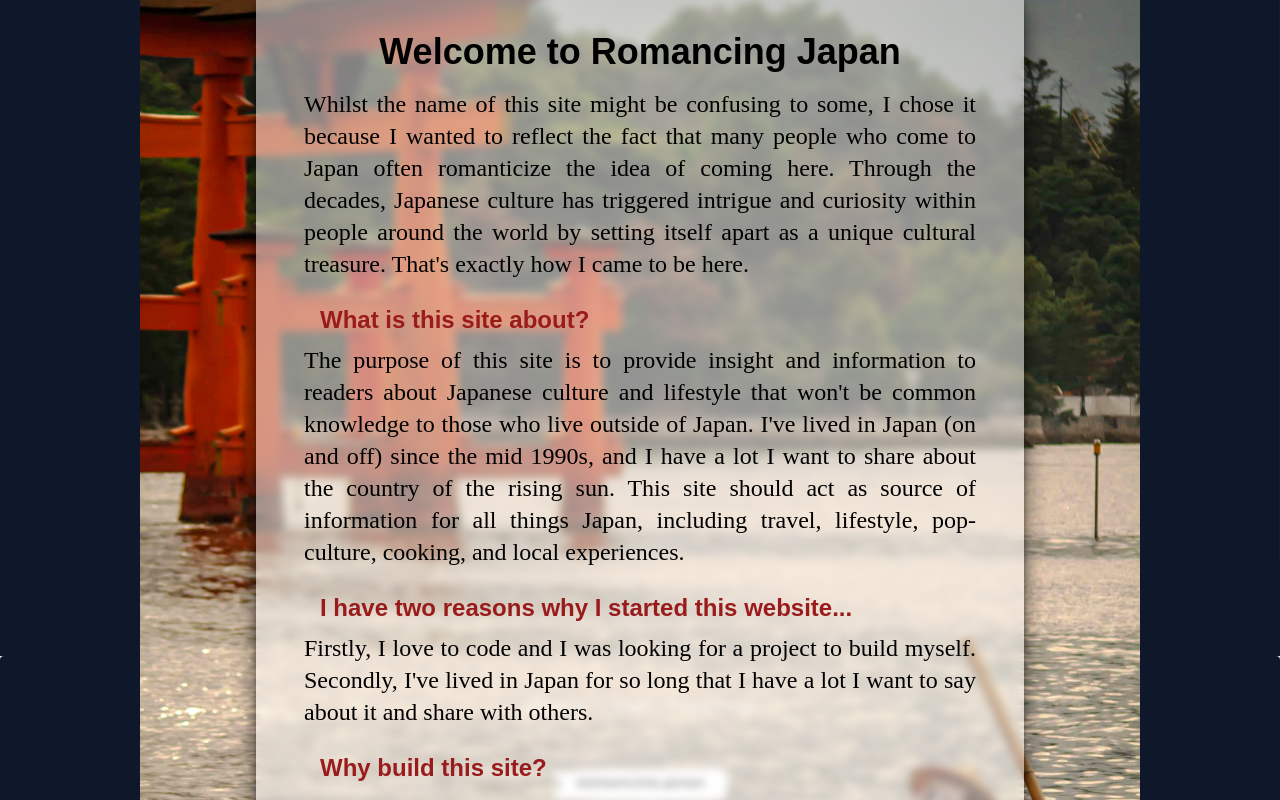
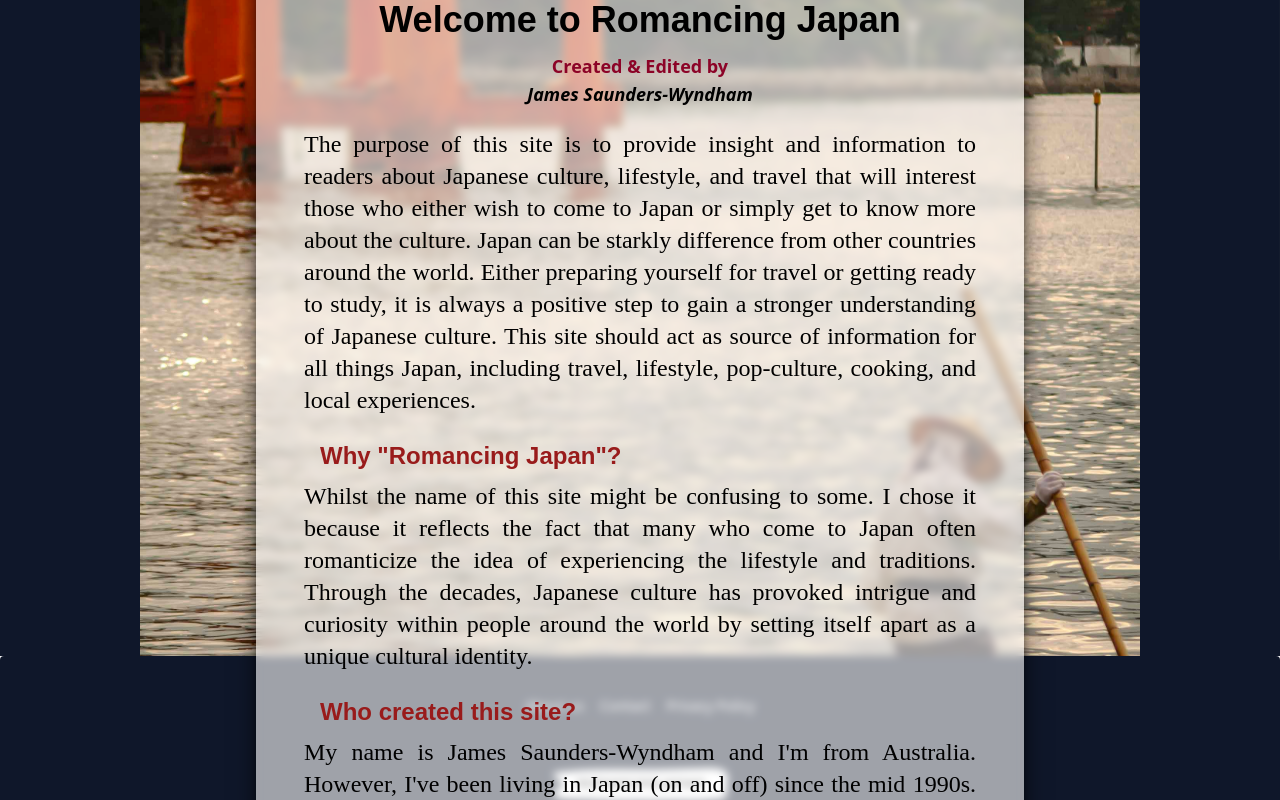
Before and after one commit to jswyndham/blog_romancing-japan, a Next.js app: page /about in a window 1280 px wide. Shown: the part 240-1040 px from the top of the page. Built offline with nearby package versions, Linux system fonts and the light colour scheme.

Commit message:
Complete v01 About page styling

```diff
--- a/app/about/page.tsx
+++ b/app/about/page.tsx
@@ -16,16 +16,16 @@ export default function about() {
   return (
     <>
       <main>
-        <section className="z-0 h-screen flex flex-col bg-slate-900">
+        <section className="h-screen flex flex-col bg-slate-900">
           {/* Top Image */}
-          <figure className="flex justify-center">
+          <figure className="flex h-full w-full justify-center">
             <Image
               src="/images/Miyajima.jpg"
               width={1000}
               height={1000}
-              alt="image"
+              alt="Miyajima Japan"
               priority
-              className="w-max-xl object-cover"
+              className="object-cover"
             />
           </figure>
 
@@ -36,62 +36,72 @@ export default function about() {
 
           {/* ARTICLE */}
           <article className="flex items-center justify-center align-middle">
-            <div className="absolute top-40 md:top-56 md:w-[85%] lg:max-w-3xl flex flex-col justify-center align-middle py-4 px-12  backdrop-blur-sm bg-white/50 shadow-xl shadow-black">
-              <div className="mt-8 mb-2 mx-8 flex justify-center">
-                <h2 className="text-2xl text-center md:text-3xl lg:text-4xl font-extrabold font-catTags">
+            <div className="absolute top-40 md:top-48 md:w-[85%] lg:max-w-3xl flex flex-col justify-center align-middle py-4 px-12  backdrop-blur-sm bg-white/60 shadow-xl shadow-black">
+              <div className="flex flex-col mt-3 md:mt-8 mb-2 mx-8 justify-center text-center">
+                <h2 className="text-2xl md:text-3xl lg:text-4xl font-extrabold font-catTags">
                   Welcome to Romancing Japan
+                </h2>
+                <div className="mt-2 md:mt-3 pb-1 text-primary text-md lg:text-lg font-bold">
+                  <h3>Created & Edited by </h3>
+                  <h3 className="text-black italic">James Saunders-Wyndham</h3>
+                </div>
+              </div>
+              <div className="text-lg md:text-xl lg:text-2xl font-heading text-justify">
+                <p className="py-2">
+                  The purpose of this site is to provide insight and information
+                  to readers about Japanese culture, lifestyle, and travel that
+                  will interest those who either wish to come to Japan or simply
+                  get to know more about the culture. Japan can be starkly
+                  difference from other countries around the world. Either
+                  preparing yourself for travel or getting ready to study, it is
+                  always a positive step to gain a stronger understanding of
+                  Japanese culture. This site should act as source of
+                  information for all things Japan, including travel, lifestyle,
+                  pop-culture, cooking, and local experiences.
+                </p>
+              </div>
+              <div className="mt-1 md:mt-4 mx-4">
+                <h2 className="text-xl lg:text-2xl font-extrabold font-catTags text-red-800">
+                  Why "Romancing Japan"?
                 </h2>
               </div>
               <div className="py-2">
                 <p className="text-lg md:text-xl lg:text-2xl font-heading text-justify">
-                  Whilst the name of this site might be confusing to some, I
-                  chose it because I wanted to reflect the fact that many people
-                  who come to Japan often romanticize the idea of coming here.
-                  Through the decades, Japanese culture has triggered intrigue
-                  and curiosity within people around the world by setting itself
-                  apart as a unique cultural treasure. That's exactly how I came
-                  to be here.
+                  Whilst the name of this site might be confusing to some. I
+                  chose it because it reflects the fact that many who come to
+                  Japan often romanticize the idea of experiencing the lifestyle
+                  and traditions. Through the decades, Japanese culture has
+                  provoked intrigue and curiosity within people around the world
+                  by setting itself apart as a unique cultural identity.
                 </p>
               </div>
-              <div className="mt-4 mx-4">
+              <div className="mt-1 md:mt-4 mx-4">
                 <h2 className="text-xl lg:text-2xl font-extrabold font-catTags text-red-800">
-                  What is this site about?
+                  Who created this site?
                 </h2>
               </div>
               <div className="py-2">
                 <p className="text-lg md:text-xl lg:text-2xl font-heading text-justify">
-                  The purpose of this site is to provide insight and information
-                  to readers about Japanese culture and lifestyle that won't be
-                  common knowledge to those who live outside of Japan. I've
-                  lived in Japan (on and off) since the mid 1990s, and I have a
-                  lot I want to share about the country of the rising sun. This
-                  site should act as source of information for all things Japan,
-                  including travel, lifestyle, pop-culture, cooking, and local
-                  experiences.
+                  My name is James Saunders-Wyndham and I'm from Australia.
+                  However, I've been living in Japan (on and off) since the mid
+                  1990s. I'm a permanent resident of Japan and have spent a good
+                  chunk of my life in the city of Kyoto. I love this country and
+                  I have a lot I want to share with you about living the land of
+                  the rising sun.
                 </p>
               </div>
-              <div className="mt-4 mx-4">
-                <h2 className="text-xl lg:text-2xl font-extrabold font-catTags text-red-800">
-                  I have two reasons why I started this website...
-                </h2>
-              </div>
-              <div className="py-2">
-                <p className="text-lg md:text-xl lg:text-2xl font-heading text-justify">
-                  Firstly, I love to code and I was looking for a project to
-                  build myself. Secondly, I've lived in Japan for so long that I
-                  have a lot I want to say about it and share with others.
-                </p>
-              </div>
-              <div className="mt-4 mx-4">
+              <div className="mt-1 md:mt-4 mx-4">
                 <h2 className="text-xl lg:text-2xl font-extrabold font-catTags text-red-800">
                   Why build this site?
                 </h2>
               </div>
               <div className="py-2">
                 <p className="text-lg md:text-xl lg:text-2xl font-heading text-justify">
-                  Firstly, I love to code and I was looking for a project to
-                  build myself. Secondly, I've lived in Japan for so long that I
-                  have a lot I want to say about it and share with others.
+                  I'm a full-stack web developer with a background in teaching
+                  and education. I love to code and I was looking for a project
+                  to build. Since I also love living in Japan, I thought that I
+                  should combine my two passions, and eventually I built
+                  Romancing Japan. I hope that you enjoy my articles.
                 </p>
               </div>
             </div>
--- a/app/components/Footer.tsx
+++ b/app/components/Footer.tsx
@@ -18,7 +18,7 @@ export default function Footer() {
                 src="/images/logo-footer-white.png"
                 width={175}
                 height={65}
-                alt="romancing japan logo"
+                alt="romancing japan white logo"
               />
             </Link>
           </div>
--- a/app/layout.tsx
+++ b/app/layout.tsx
@@ -9,7 +9,7 @@ import {
 
 // Font settings
 const roboto_condensed = Roboto_Condensed({
-  weight: "400",
+  weight: ["400"],
   subsets: ["latin"],
   display: "swap",
   variable: "--font-roboto-condensed",
```
